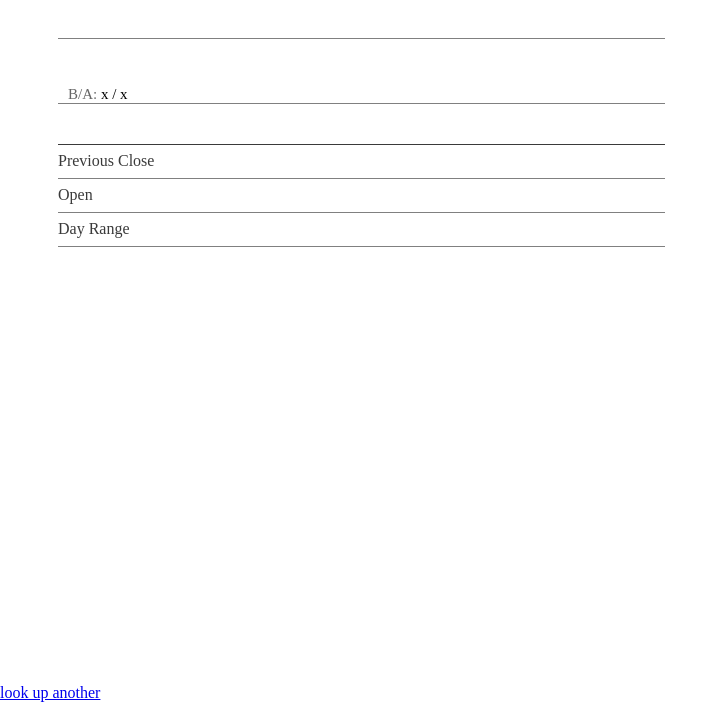
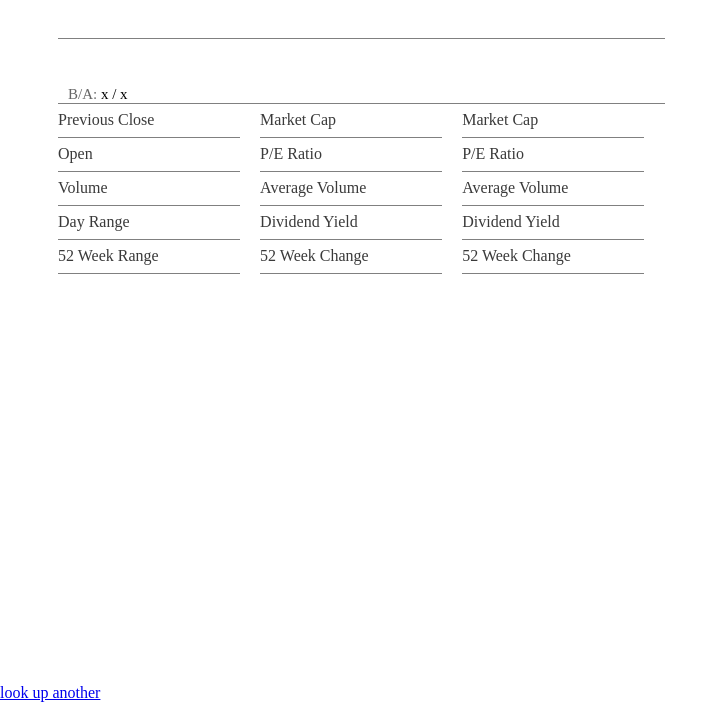
Before and after one commit to AnselA01/market-information, a website: page stocks.html in a window 1280 px wide. Shown: the part 98-800 px from the top of the page, without its empty margins (0-728 px from the left). Drawn offline with nearby package versions, Linux system fonts and the light colour scheme; no server answers.

Commit message:
added two more rows of company info lines

```diff
--- a/stocks.html
+++ b/stocks.html
@@ -41,11 +41,78 @@
         </div>
 
     </div>
-    <div class="company_info">
-        <div class="info_line">Previous Close</div>
-        <div class="info_line">Open</div>
-        <div class="info_line">Day Range</div>
+    <div class="row">
+        <div class="column">
+            <div class="info_line">
+                <span class="info_line_text">Previous Close</span>
+                <span class="info_line_data" id="previous_close"></span>
+            </div>
+            <div class="info_line">
+                <span class="info_line_text">Open</span>
+                <span class="info_line_data" id="open"></span>
+            </div>
+            <div class="info_line">
+                <span class="info_line_text">Volume</span>
+                <span class="info_line_data" id="volume"></span>
+            </div>
+            <div class="info_line">
+                <span class="info_line_text">Day Range</span>
+                <span class="info_line_data" id="day_range"></span>
+            </div>
+            <div class="info_line">
+                <span class="info_line_text">52 Week Range</span>
+                <span class="info_line_data" id="52_range"></span>
+            </div>
+        </div>
+        <div style="margin-left: 20px" class="column">
+            <div class="info_line">
+                <span class="info_line_text">Market Cap</span>
+                <span class="info_line_data" id="market_cap"></span>
+            </div>
+            <div class="info_line">
+                <span class="info_line_text">P/E Ratio</span>
+                <span class="info_line_data" id="pe_ratio"></span>
+            </div>
+            <div class="info_line">
+                <span class="info_line_text">Average Volume</span>
+                <span class="info_line_data" id="avg_volume"></span>
+            </div>
+            <div class="info_line">
+                <span class="info_line_text">Dividend Yield</span>
+                <span class="info_line_data" id="div_yield"></span>
+            </div>
+            <div class="info_line">
+                <span class="info_line_text">52 Week Change</span>
+                <span class="info_line_data" id="52_change"></span>
+            </div>
+        </div>
+        <div style="margin-left: 20px" class="column">
+            <div class="info_line">
+                <span class="info_line_text">Market Cap</span>
+                <span class="info_line_data" id="market_cap"></span>
+            </div>
+            <div class="info_line">
+                <span class="info_line_text">P/E Ratio</span>
+                <span class="info_line_data" id="pe_ratio"></span>
+            </div>
+            <div class="info_line">
+                <span class="info_line_text">Average Volume</span>
+                <span class="info_line_data" id="avg_volume"></span>
+            </div>
+            <div class="info_line">
+                <span class="info_line_text">Dividend Yield</span>
+                <span class="info_line_data" id="div_yield"></span>
+            </div>
+            <div class="info_line">
+                <span class="info_line_text">52 Week Change</span>
+                <span class="info_line_data" id="52_change"></span>
+            </div>
+        </div>
     </div>
+
+
+    </div>
+
 </div>
     <footer>
         <a class="footer_link"href="index.html">look up another</a>
--- a/styles.css
+++ b/styles.css
@@ -87,6 +87,7 @@
     margin-top: 40px;
     margin-bottom: 40px;
 }
+
 .info_line {
     height: 26px;
     border-bottom: solid gray 1px;
@@ -94,3 +95,13 @@
     color: rgb(58, 58, 58);
 
 }
+.column {
+    float: left;
+    width: 15%;
+  }
+
+  .row:after {
+    content: "";
+    display: table;
+    clear: both;
+  }
```
